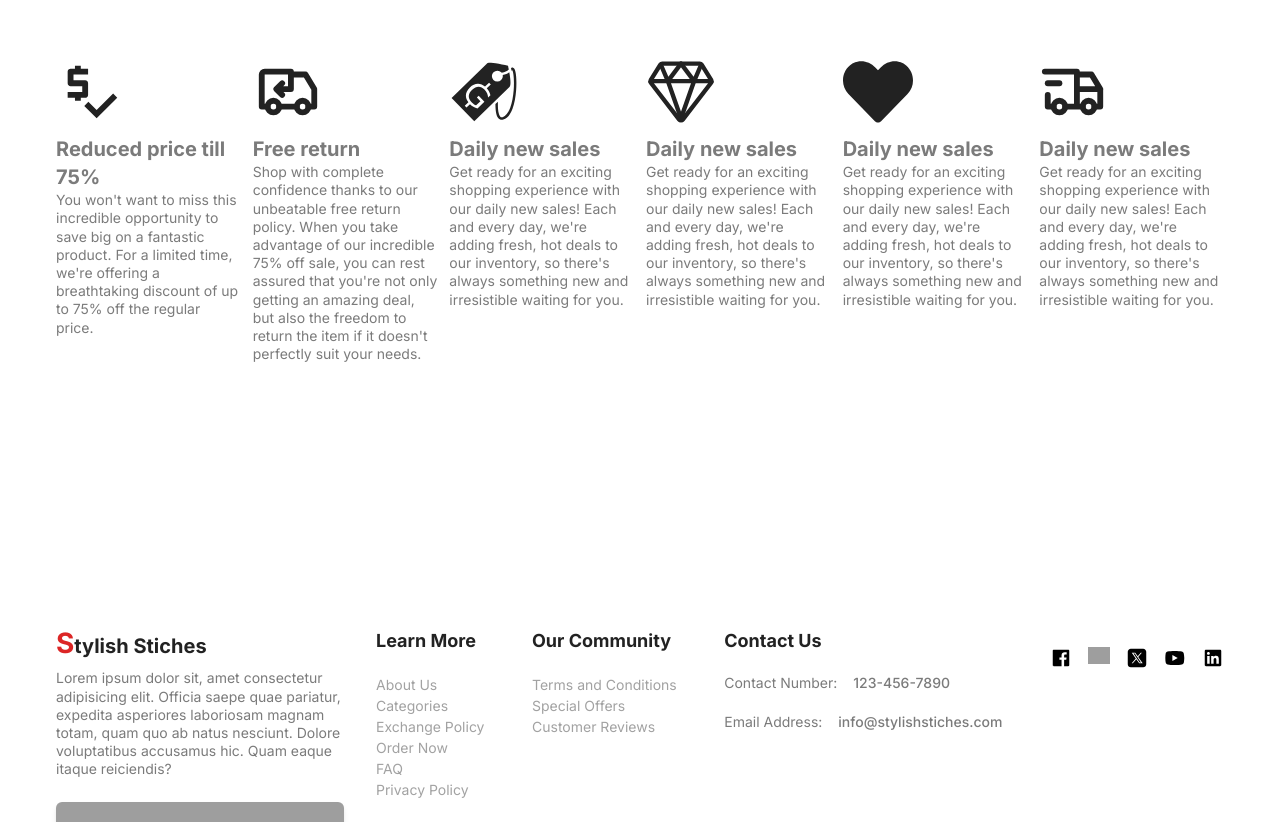
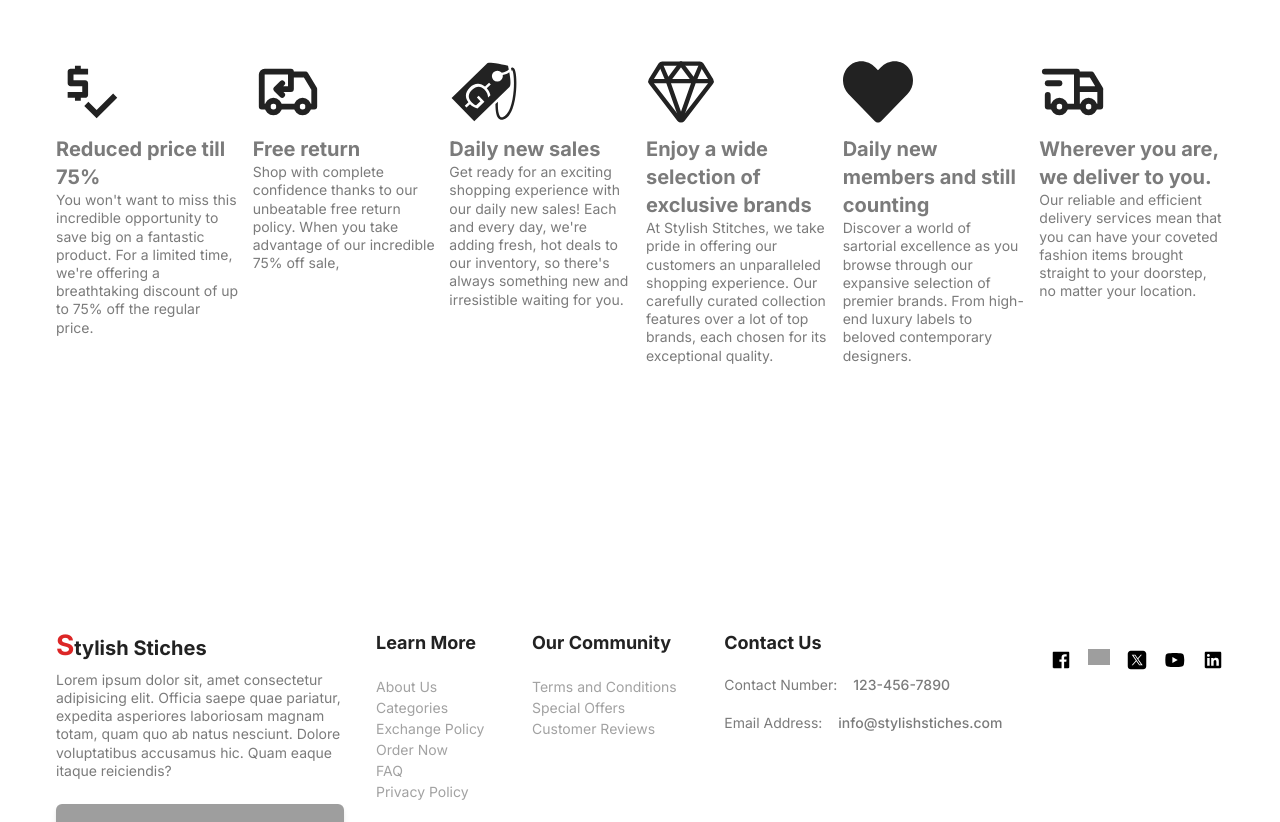
Before and after one commit to patrick-231/stylish_stiches_frontend, a React (Vite) app: page /membership-club in a window 1280 px wide. Shown: the part 701-1523 px from the top of the page. Built offline with nearby package versions, Linux system fonts and the light colour scheme; grey boxes are pictures that could not be loaded; a web font is replaced by a local one.

Commit message:
Ensures consistent layout and styling across different screen sizes

```diff
--- a/src/App.jsx
+++ b/src/App.jsx
@@ -61,6 +61,7 @@ function App() {
             />
             <Route path="/product" element={<Product />} />
             <Route path="/membership-club" element={<Membership />} />
+            {/* <Route path="/contact-us" element={<Contact />} /> */}
             <Route>
               <Route path="product/:productId" element={<Product />} />
             </Route>
--- a/src/components/Hero.jsx
+++ b/src/components/Hero.jsx
@@ -8,10 +8,10 @@ const Hero = () => {
   return (
     <section className="max-padd-container mx-5 ">
       <div className="max-padd-container bg-hero bg-center bg-no-repeat bg-cover h-screen w-full rounded-3xl">
-        <div className="relative lg:ml-16 top-32 xs:top-52  font-bold">
+        <div className="relative lg:ml-16 top-32 xs:top-52  font-bold ">
           <h2
             className="sm:pt-40 xs:text-4xl xs:pt-40 lg:text-6xl capitalize max-w-[40rem] text-tertiary sm:mt-16 md:mt-20 lg:mt-24 @media (max-width: 639px) and (max-height: 1184px) {
-  mt-32
+  mt-32 max-xs:hidden
 }"
           >
             Elevate Your Style, Elevate Your Life
@@ -22,15 +22,15 @@ const Hero = () => {
             and fashionable apparel. Immerse yourself in a world of timeless
             elegance, where every stitch tells a story.{" "}
           </p>
-          <div className="max-xs:flex-col   flex gap-5 xs:mt-12">
+          <div className="max-xs:hidden   flex gap-5 xs:mt-12">
             <Link
-              to={"/"}
-              className="btn-dark rounded-full flexCenter hover:scale-105 hover: "
+              to={"/women"}
+              className="btn-dark rounded-full flexCenter hover:scale-105  "
             >
               Shop Now{" "}
             </Link>
             <Link
-              to={"/"}
+              to={"/membership-club"}
               className="text-tertiary bg-white pl-6 rounded-full flexCenter gap-x-8 medium-16 group hover:scale-105"
             >
               Offers
--- a/src/components/Navbar.jsx
+++ b/src/components/Navbar.jsx
@@ -10,7 +10,7 @@ const Navbar = ({ containerStyles }) => {
           key={link.title}
           to={link.path}
           className={({ isActive }) =>
-            isActive ? "active-link" : " px-3 py-2 rounded-full"
+            isActive ? "active-link" : "whitespace-nowrap  rounded-full"
           }
         >
           <div className="flexCenter gap-x-1">{link.title}</div>
--- a/src/components/NewMenFashion.jsx
+++ b/src/components/NewMenFashion.jsx
@@ -38,12 +38,12 @@ const NewMenFashion = () => {
       <div className=" bg-white  py-12 xl:p-28 ">
         <div className="w-[90%] mx-auto">
           <h3 className="h3 text-secondary ml-6 text-center">
-            New <span>Collection</span>
+            New <span>Collections</span>
           </h3>
 
           <div className="grid grid-cols-1 xs:grid-cols-2 md:grid-cols-3 xl:grid-cols-4 gap-6 mt-16">
             {loading ? (
-              <div className="flexCenter min-h-[140px] w-full ">
+              <div className="flex justify-center items-center min-h-[140px] w-full ">
                 <svg
                   className="w-16 h-16 animate-spin text-gray-900/50"
                   viewBox="0 0 64 64"
@@ -70,7 +70,7 @@ const NewMenFashion = () => {
                 </svg>
               </div>
             ) : error ? (
-              <div className="flex justify-center">
+              <div className="grid grid-cols-1 xs:grid-cols-2 md:grid-cols-3 xl:grid-cols-4 gap-6 mt-16">
                 <p>Error: {error}</p>
               </div>
             ) : (
--- a/src/components/Popular.jsx
+++ b/src/components/Popular.jsx
@@ -48,7 +48,7 @@ const Popular = () => {
             {loading && (
               <div className="flex justify-center items-center h-[140px] w-full">
                 <svg
-                  className="w-16 h-16 animate-spin text-gray-900/50"
+                  className="w-16 h-16 animate-spin text-red-600"
                   viewBox="0 0 64 64"
                   fill="none"
                   xmlns="http://www.w3.org/2000/svg"
--- a/src/components/TopBrand.jsx
+++ b/src/components/TopBrand.jsx
@@ -105,10 +105,7 @@ const TopBrand = () => {
           <p className="my-2">
             <span className="font-bold text-xl">Free return</span> <br />
             Shop with complete confidence thanks to our unbeatable free return
-            policy. When you take advantage of our incredible 75% off sale, you
-            can rest assured that you're not only getting an amazing deal, but
-            also the freedom to return the item if it doesn't perfectly suit
-            your needs.
+            policy. When you take advantage of our incredible 75% off sale,
           </p>
         </div>
         <div className="">
@@ -126,33 +123,40 @@ const TopBrand = () => {
           <IoDiamondOutline size={70} />
 
           <p className="my-2">
-            <span className="font-bold text-xl">Daily new sales</span> <br />
-            Get ready for an exciting shopping experience with our daily new
-            sales! Each and every day, we're adding fresh, hot deals to our
-            inventory, so there's always something new and irresistible waiting
-            for you.
+            <span className="font-bold text-xl">
+              Enjoy a wide selection of exclusive brands
+            </span>{" "}
+            <br />
+            At Stylish Stitches, we take pride in offering our customers an
+            unparalleled shopping experience. Our carefully curated collection
+            features over a lot of top brands, each chosen for its exceptional
+            quality.
           </p>
         </div>
         <div className="">
           <FaHeart size={70} />
 
           <p className="my-2">
-            <span className="font-bold text-xl">Daily new sales</span> <br />
-            Get ready for an exciting shopping experience with our daily new
-            sales! Each and every day, we're adding fresh, hot deals to our
-            inventory, so there's always something new and irresistible waiting
-            for you.
+            <span className="font-bold text-xl">
+              Daily new members and still counting
+            </span>{" "}
+            <br />
+            Discover a world of sartorial excellence as you browse through our
+            expansive selection of premier brands. From high-end luxury labels
+            to beloved contemporary designers.
           </p>
         </div>
         <div className="">
           <TbTruckDelivery size={70} />
 
           <p className="my-2">
-            <span className="font-bold text-xl">Daily new sales</span> <br />
-            Get ready for an exciting shopping experience with our daily new
-            sales! Each and every day, we're adding fresh, hot deals to our
-            inventory, so there's always something new and irresistible waiting
-            for you.
+            <span className="font-bold text-xl">
+              Wherever you are, we deliver to you.
+            </span>{" "}
+            <br />
+            Our reliable and efficient delivery services mean that you can have
+            your coveted fashion items brought straight to your doorstep, no
+            matter your location.
           </p>
         </div>
       </div>
```
Also changed, not shown: src/assets/nav_links.js (+5 -5 lines).
